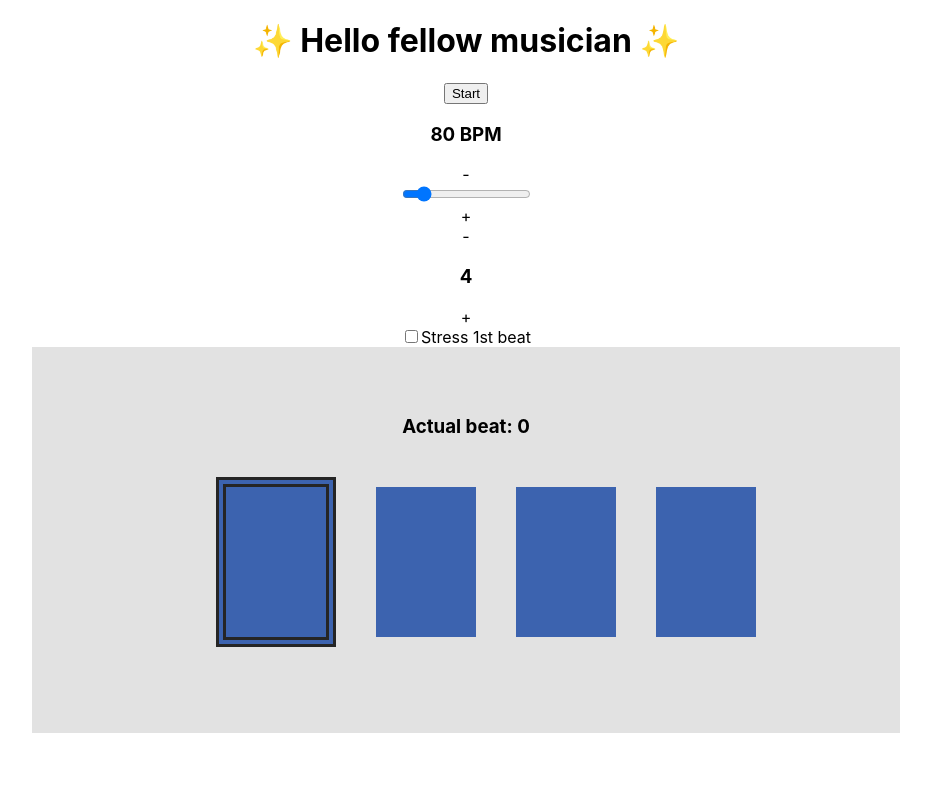
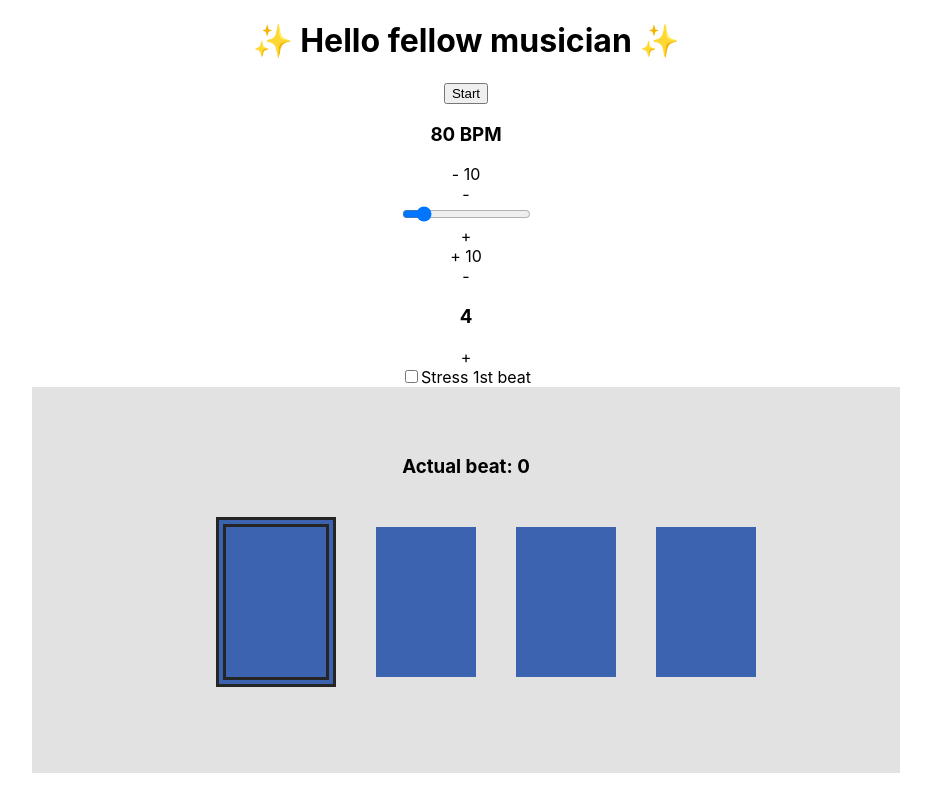
Before and after one commit to RudeBon/Metronome, a React (Create React App) app: page / in a window 1280 px wide. Shown: the whole page, without its empty margins (174-1105 px from the left). Built offline with nearby package versions, Linux system fonts and the light colour scheme.

Commit message:
added +10 / -10 bpm buttons

```diff
--- a/src/components/BPMController.tsx
+++ b/src/components/BPMController.tsx
@@ -35,6 +35,20 @@ const BPMController: React.FC<BPMControllerProps> = ({
             return
         }
         switch (action) {
+            case 'increase10':
+                if (bpm >= 250) {
+                    setBPM(260)
+                    return
+                }
+                setBPM(prev => prev + 10)
+                break;
+            case 'decrease10':
+                if (bpm <= 30) {
+                    setBPM(20)
+                    return
+                }
+                setBPM(prev => prev - 10)
+                break;
             case 'increase':
                 if (bpm === 260) {
                     return
@@ -56,6 +70,12 @@ const BPMController: React.FC<BPMControllerProps> = ({
             <div className="controllersContainer">
                 <div
                     className={smallBtnClass.join(' ')}
+                    onClick={event => handleControllers(event, 'decrease10')}
+                >
+                    - 10
+                </div>
+                <div
+                    className={smallBtnClass.join(' ')}
                     onClick={event => handleControllers(event, 'decrease')}
                 >
                     -
@@ -74,6 +94,12 @@ const BPMController: React.FC<BPMControllerProps> = ({
                 >
                     +
                 </div>
+                <div
+                    className={smallBtnClass.join(' ')}
+                    onClick={event => handleControllers(event, 'increase10')}
+                >
+                    + 10
+                </div>
             </div>
         </>
     )
```
